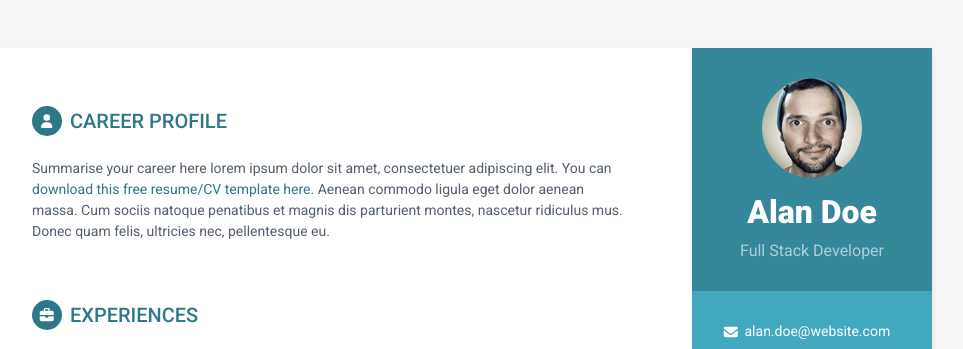
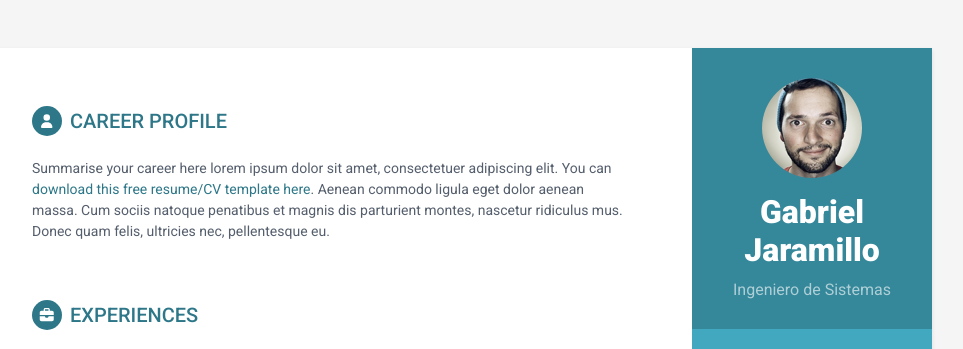
Before and after one commit to GabrielJaramilloCuberos/CV, a plain HTML site: page index.html in a window 1280 px wide. Shown: the top 349 px of the page, without its empty margins (188-1151 px from the left). Drawn offline with Linux system fonts and the light colour scheme.

Commit message:
cambia nombre

```diff
--- a/index.html
+++ b/index.html
@@ -25,8 +25,8 @@
         <div class="sidebar-wrapper">
             <div class="profile-container">
                 <img class="profile" src="assets/images/profile.png" alt="" />
-                <h1 class="name">Alan Doe</h1>
-                <h3 class="tagline">Full Stack Developer</h3>
+                <h1 class="name">Gabriel Jaramillo</h1>
+                <h3 class="tagline">Ingeniero de Sistemas</h3>
             </div><!--//profile-container-->
 
             <div class="contact-container container-block">
```
